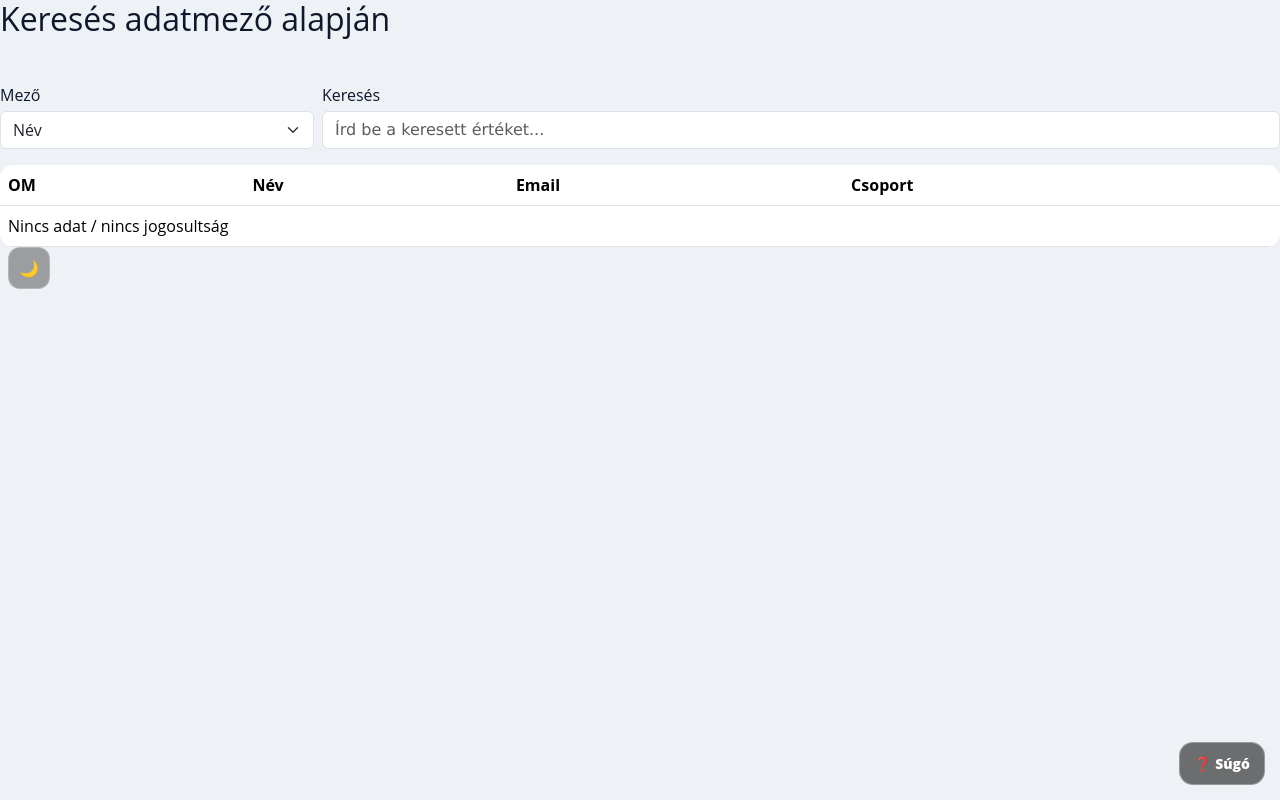
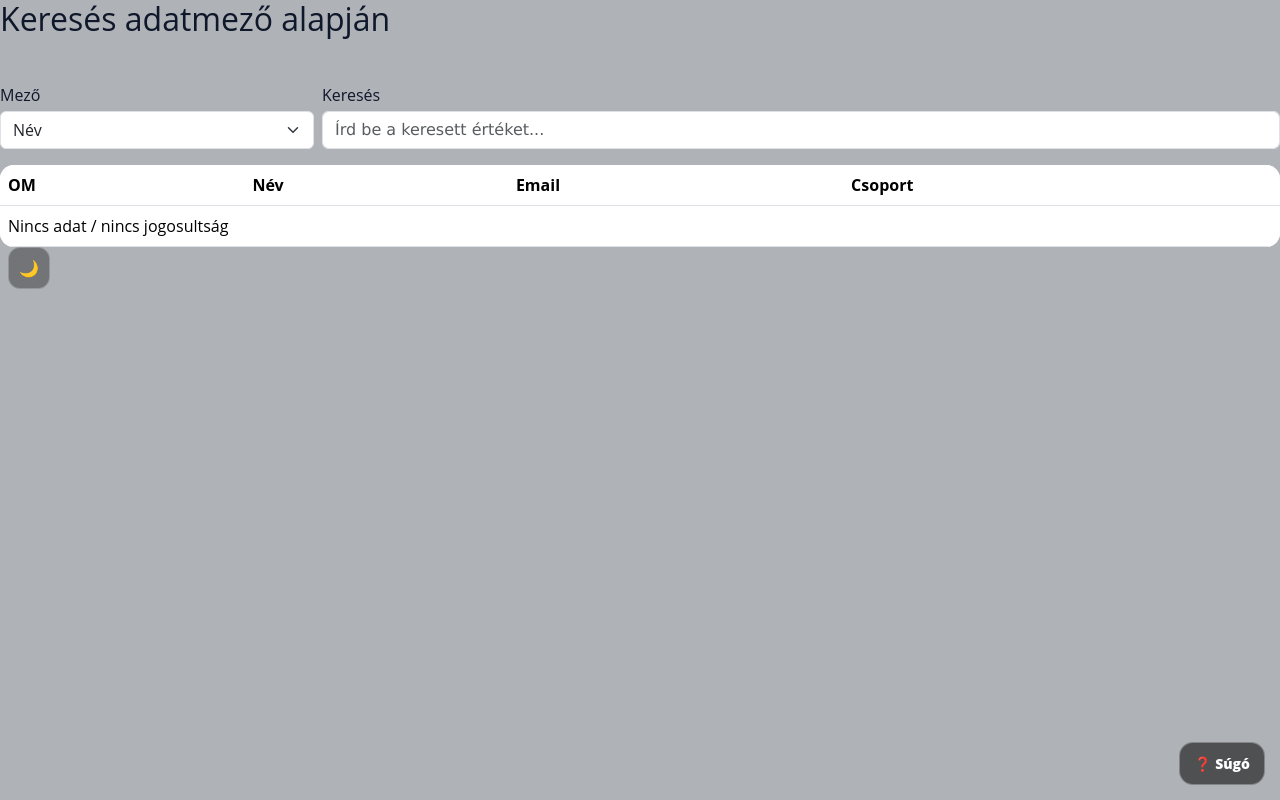
Before and after one commit to Somaquahhh/ProjektSZ2, a website: page public/a.html in a window 1280 px wide. Both pictures are taken after a click on the button "☀️". Drawn offline with nearby package versions, Linux system fonts and the light colour scheme; no server answers.

Commit message:
jobb kinezet

```diff
--- a/public/style.css
+++ b/public/style.css
@@ -411,40 +411,48 @@ body{
    Aktiválás: body.theme-light
    ========================= */
 body.theme-light{
-  --bg-main: #eef2f7;          /* halvány */
-  --bg-overlay: rgba(255,255,255,0.0); /* nincs overlay */
-  --panel: rgba(255,255,255,0.78);
-  --card: rgba(255,255,255,0.88);
+  --bg-main: #9da1a7d0;          /* halvány */
+  --bg-overlay: rgba(146, 144, 144, 0.137); /* nincs overlay */
+  --panel: rgba(156, 151, 151, 0.78);
+  --card: rgba(192, 190, 190, 0.88);
+
 
   --text-main: #0f172a;
   --text-muted: #42526b;
 
-  --border: rgba(15, 23, 42, 0.12);
-  --shadow: 0 10px 26px rgba(2, 6, 23, 0.10);
+
+  --border: rgba(146, 146, 146, 0.12);
+  --shadow: 0 10px 26px rgba(78, 79, 82, 0.938);
+
 
   background-image: none !important;
   background-color: var(--bg-main) !important;
   color: var(--text-main) !important;
 }
 
+
 /* lightban navbar olvasható */
 body.theme-light #navbar{
   background: linear-gradient(
     to bottom,
-    rgba(255,255,255,0.86),
+    rgba(182, 176, 176, 0.692),
     rgba(241,245,249,0.55)
   ) !important;
 }
+
 
 body.theme-light #szoveg_csoport,
 body.theme-light #login1_user{
   color: var(--text-main) !important;
 }
 
+
 /* lightban menü hover ne legyen túl sötét */
 body.theme-light li.xmenu:hover{
   background-color: rgba(37, 99, 235, 0.12);
 }
+
+
 
 
 /* =========================================================
```
